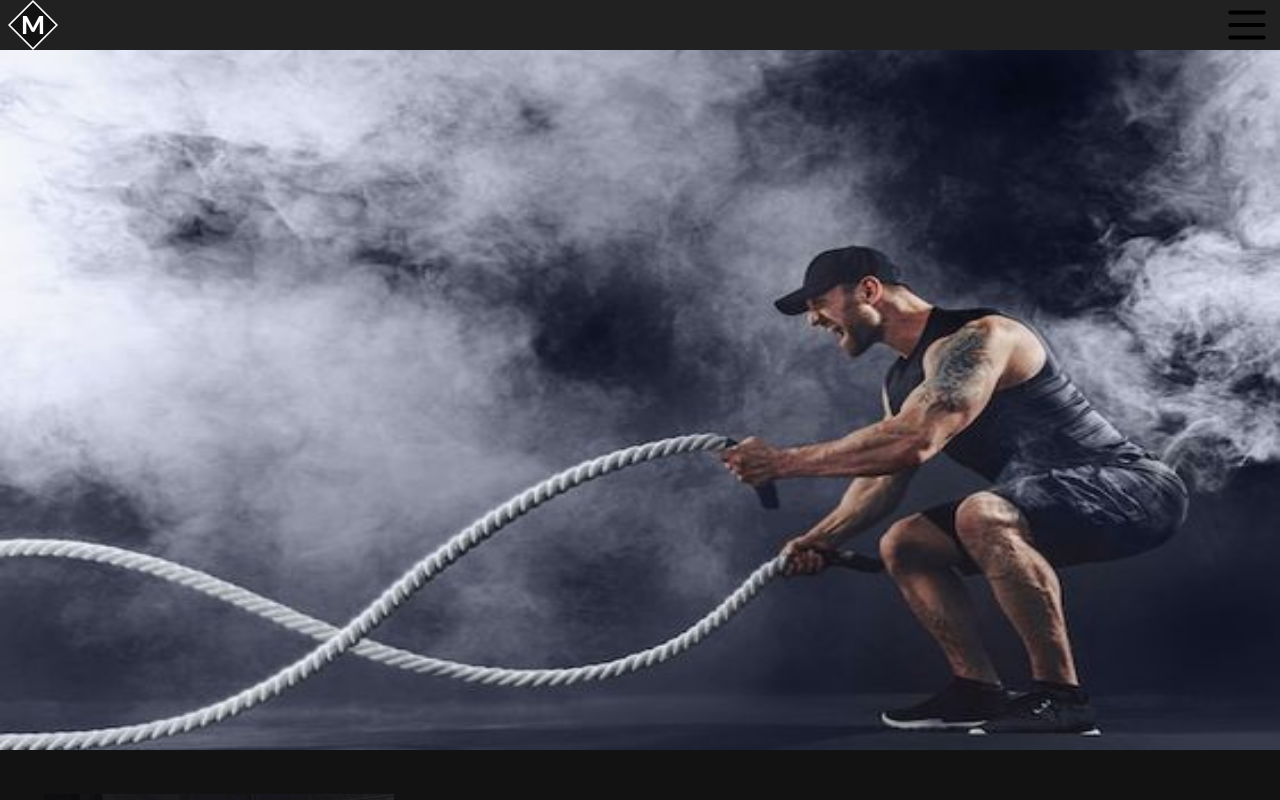
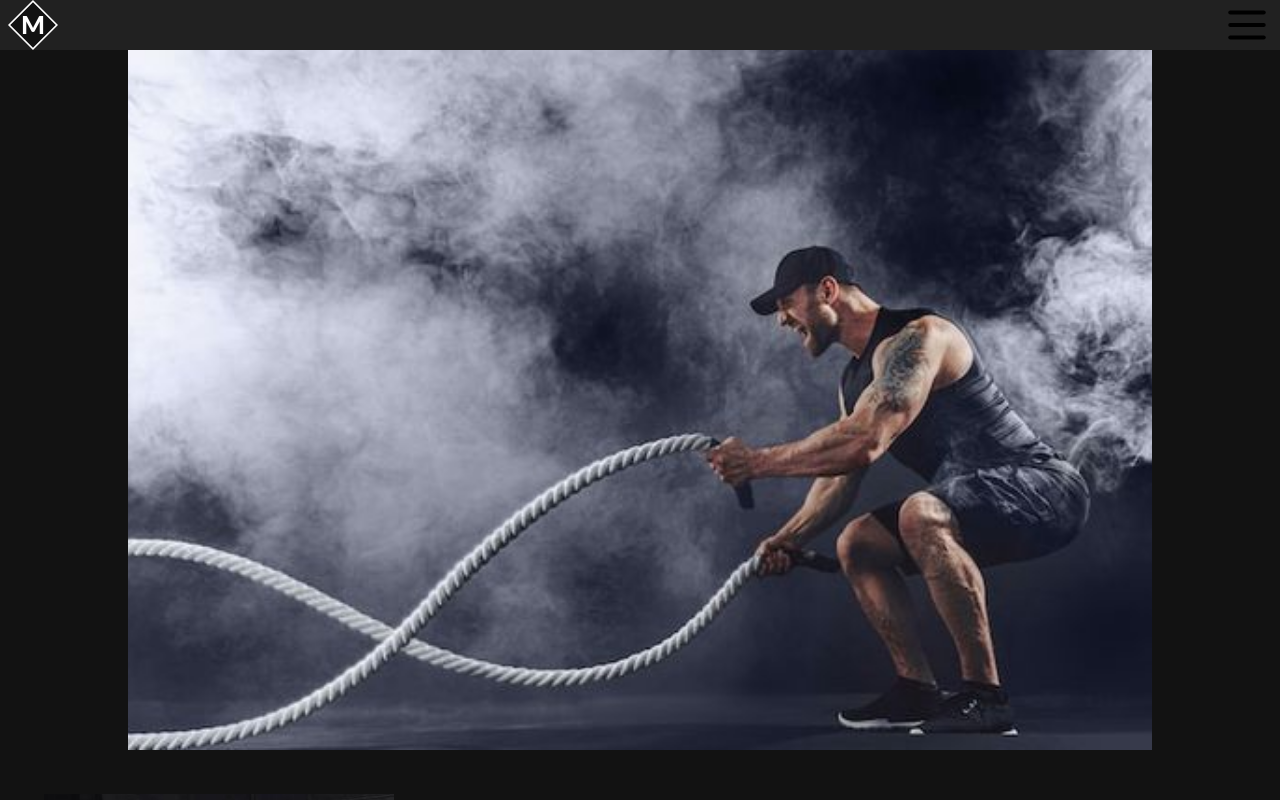
Before and after one commit to pourgosh/fitness-gym-website-frontend, a React (Vite) app: page / in a window 1280 px wide. Shown: the top 800 px of the page. Built offline with nearby package versions, Linux system fonts and the light colour scheme.

Commit message:
update responsiveness for hero section

```diff
--- /dev/null
+++ b/src/components/header/header.css
@@ -0,0 +1,11 @@
+.heroImg {
+  width: 100%;
+  height: 100%;
+}
+
+@media (min-width: 800px) {
+  .heroImg {
+    width: 80%;
+    object-fit: cover;
+  }
+}
--- a/src/components/header/index.jsx
+++ b/src/components/header/index.jsx
@@ -1,18 +1,22 @@
 import { Grid } from "@mui/material";
+import "./header.css";
 import heroImg from "../../assets/Images/headereImg.jpg";
+
 const Header = () => {
   return (
     <header>
-      <Grid container height={{ xs: 200, sm: 350, md: 550, lg: 700, xl: 900 }}>
-        <Grid item flex={1} height={"100%"}>
-          <img
-            src={heroImg}
-            aria-hidden="true"
-            style={{
-              width: "100%",
-              height: "100%",
-            }}
-          />
+      <Grid
+        container
+        height={{ xs: 200, sm: 250, between: 350, md: 400, lg: 700, xl: 1000 }}
+      >
+        <Grid
+          item
+          flex={1}
+          height={"100%"}
+          display={"flex"}
+          justifyContent={"center"}
+        >
+          <img className="heroImg" src={heroImg} aria-hidden="true" />
         </Grid>
       </Grid>
     </header>
```
